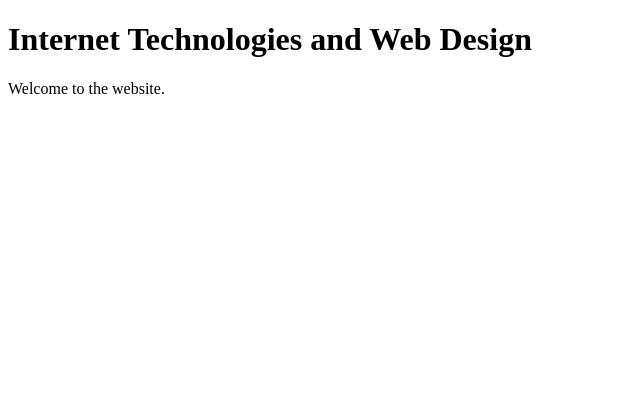
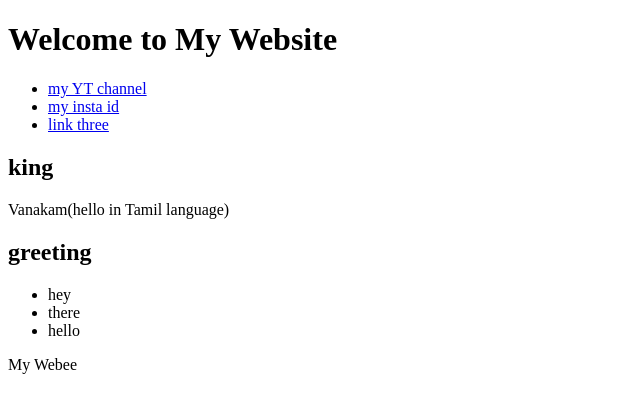
Before and after one commit to Darshhan-28/darshhan, a plain HTML site: page index.html in a window 1280 px wide. Shown: the whole page, without its empty margins (0-640 px from the left). Drawn offline with Linux system fonts and the light colour scheme.

Commit message:
Add files via upload

```diff
--- a/index.html
+++ b/index.html
@@ -1,10 +1,37 @@
 <!DOCTYPE html>
-<html>
+<html lang="en">
 <head>
-    <title>Internet Technologies and Web Design</title>
+    <meta charset="UTF-8">
+    <meta name="viewport" content="width=device-width, initial-scale=1.0">
+    <title>Mr.SPD</title>
 </head>
 <body>
-    <h1>Internet Technologies and Web Design</h1>
-    <p>Welcome to the website.</p>
+    <header>
+        <h1>Welcome to My Website</h1>
+    </header>
+    <nav>
+        <ul>
+            <li><a href="https://www.youtube.com/@mr.spdview">my YT channel</a></li>
+            <li><a href="https://www.instagram.com/mrspd_darshhan/">my insta id</a></li>
+            <li><a href="#kdhc">link three</a></li>
+        </ul>
+    </nav>
+    <main>
+        <section id="about">
+            <h2>king</h2>
+            <p>Vanakam(hello in Tamil language)</p>
+        </section>
+        <section id="services">
+            <h2>greeting</h2>
+            <ul>
+                <li>hey</li>
+                <li>there</li>
+                <li>hello</li>
+            </ul>
+        </section>
+    </main>
+    <footer>
+        <p>My Webee</p>
+    </footer>
 </body>
 </html>
```
